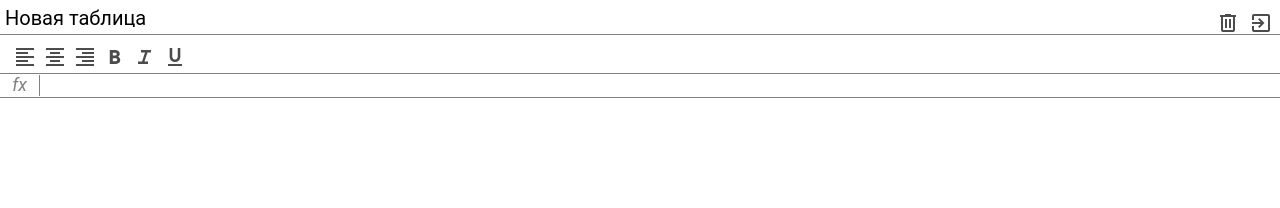
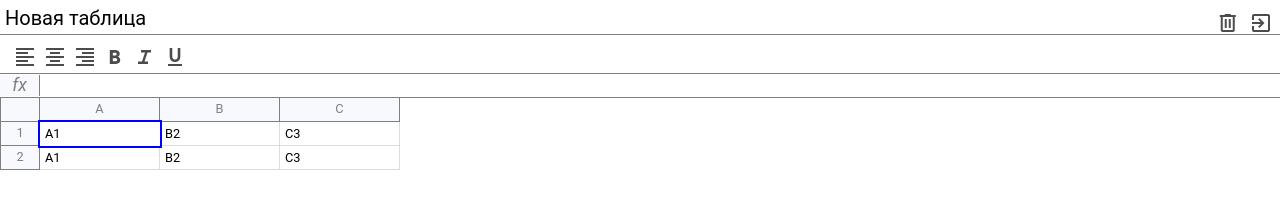
Before and after one commit to Diminich/ExelJS, a website built with webpack: page src/index.html in a window 1280 px wide. Built offline with nearby package versions, Linux system fonts and the light colour scheme.

Commit message:
adding styles for table

```diff
--- a/src/index.html
+++ b/src/index.html
@@ -49,7 +49,32 @@
           <div class="info">fx</div>
           <div class="input" contenteditable spellcheck="false"></div>
         </div>
-        <div class="excel__table"></div>
+        <div class="excel__table">
+          <div class="row">
+            <div class="row-info"></div>
+            <div class="row-data">
+              <div class="column">A</div>
+              <div class="column">B</div>
+              <div class="column">C</div>
+            </div>
+          </div>
+          <div class="row">
+            <div class="row-info">1</div>
+            <div class="row-data">
+              <div class="cell selected" contenteditable>A1</div>
+              <div class="cell" contenteditable>B2</div>
+              <div class="cell" contenteditable>C3</div>
+            </div>
+          </div>
+          <div class="row">
+            <div class="row-info">2</div>
+            <div class="row-data">
+              <div class="cell">A1</div>
+              <div class="cell">B2</div>
+              <div class="cell">C3</div>
+            </div>
+          </div>
+        </div>
       </div>
     </div>
     <!-- <script src="./index.js"></script> -->
--- a/src/scss/_variables.scss
+++ b/src/scss/_variables.scss
@@ -2,4 +2,6 @@ $header-height: 34px;
 $toolbar-height: 40px;
 $formula-height: 24px;
 $info-cell-width: 40px;
+$row-haight: 24px;
+$cell-width: 120px;
 $border-color: gray;
--- a/src/scss/formula.scss
+++ b/src/scss/formula.scss
@@ -17,6 +17,7 @@
     text-align: center;
     border-right: 1px solid $border-color;
     min-width: $info-cell-width;
+    background: ghostwhite;
   }
 
   .input {
--- a/src/scss/index.scss
+++ b/src/scss/index.scss
@@ -20,4 +20,7 @@ body {
 .excel {
   position: relative;
   color: gray;
+  height: 100%;
+  max-width: 100%;
+  font-size: .8rem;
 }
--- a/src/scss/table.scss
+++ b/src/scss/table.scss
@@ -1,6 +1,64 @@
-@import 'variables';
-@import 'mixins';
+@import "variables";
+@import "mixins";
 
 .excel__table {
+  position: absolute;
+  left: 0;
+  right: 0;
+  top: $header-height + $toolbar-height + $formula-height;
+  overflow-x: auto;
+  padding-bottom: 2px;
 
+  .row {
+    display: flex;
+    min-height: 20px;
+    height: $row-haight;
+  }
+
+  .row-info {
+    display: flex;
+    justify-content: center;
+    align-items: center;
+    min-width: $info-cell-width;
+    height: 100%;
+    border: 1px solid $border-color;
+    background: ghostwhite;
+    border-top: none;
+  }
+
+  .row-data {
+    display: flex;
+  }
+
+  .column {
+    display: flex;
+    justify-content: center;
+    align-items: center;
+    background: ghostwhite;
+    min-width: 40px;
+    width: $cell-width;
+    border: 1px solid $border-color;
+    border-top: none;
+    border-left: none;
+    height: 100%;
+  }
+
+  .cell {
+    min-width: 40px;
+    padding: 5px;
+    width: $cell-width;
+    height: 100%;
+    border: 1px solid gainsboro;
+    border-top: none;
+    border-left: none;
+    color: black;
+    white-space: nowrap;
+    outline: none;
+
+    &.selected {
+        border: none;
+        outline: 2px solid blue;
+        z-index: 2;
+    }
+  }
 }
```
